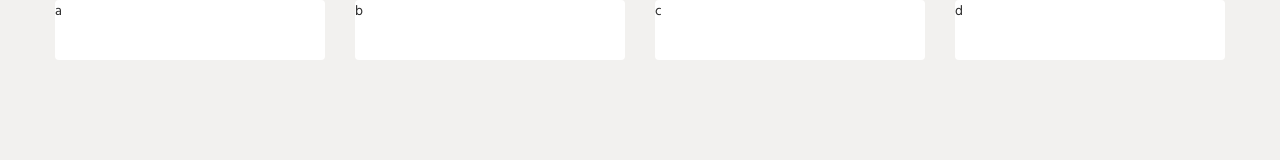
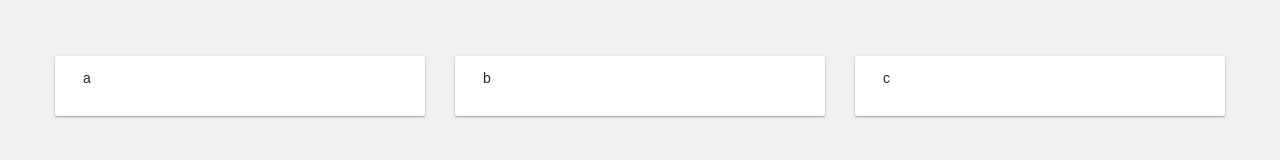
Before and after one commit to thabotitus/cardible, a website: page app/index.html in a window 1280 px wide. Drawn offline with nearby package versions, Linux system fonts and the light colour scheme; files that its build step writes are made by us from their sources.

Commit message:
material type box shadow

```diff
--- a/app/index.html
+++ b/app/index.html
@@ -43,24 +43,25 @@
   <body>
     <div class="container">
       <div class="row">
-        <div class="col col--1/4-large">
+        <div class="col col--1/3-large col--1/2-medium col--1/1-small">
            <div class="cdb-card">
-             a
+            <div class="cdb-card__content">
+              a
+            </div>
            </div>
         </div>
-        <div class="col col--1/4-large">
+        <div class="col col--1/3-large col--1/2-medium col--1/1-small">
           <div class="cdb-card">
-            b
+            <div class="cdb-card__content">
+              b
+            </div>
           </div>
         </div>
-        <div class="col col--1/4-large">
+        <div class="col col--1/3-large col--1/2-medium col--1/1-small">
           <div class="cdb-card">
-            c
-          </div>
-        </div>
-        <div class="col col--1/4-large">
-          <div class="cdb-card">
-            d
+            <div class="cdb-card__content">
+              c
+            </div>
           </div>
         </div>
       </div>
--- a/app/styles/card/_base.scss
+++ b/app/styles/card/_base.scss
@@ -3,4 +3,17 @@
   border-radius: $default_border_radius;
   width: 100%;
   min-height: 60px;
+  // border: 1px solid rgba(0,0,0,0.03);
+  box-shadow: 0 1px 3px rgba(0,0,0,0.12), 0 1px 2px rgba(0,0,0,0.24);
+  transition: all 0.3s cubic-bezier(.25,.8,.25,1);
+  position: relative;
+  display: flex;
+
+  &:hover {
+    box-shadow: 0 14px 28px rgba(0,0,0,0.25), 0 10px 10px rgba(0,0,0,0.22);
+  }
 }
+
+.cdb-card__content {
+  padding: 1em 2em;
+}
--- a/app/styles/main.css
+++ b/app/styles/main.css
@@ -2,7 +2,7 @@ html,
 body {
   font-family: 'Hind', sans-serif;
   margin: 0;
-  padding: 0;
+  padding: 2em 0;
   background-color: #F2F1EF;
   font-size: 14px;
   width: 100%;
--- a/app/styles/settings.scss
+++ b/app/styles/settings.scss
@@ -1,4 +1,4 @@
-@import url('https://fonts.googleapis.com/css?family=Hind:300,400,500,600,700');
+// @import url('https://fonts.googleapis.com/css?family=Hind:300,400,500,600,700');
 $main_background_color:         #F2F1EF;
 $main_text-color:               #2a2a2a;
-$default_border_radius:           4px;
+$default_border_radius:           2px;
```
